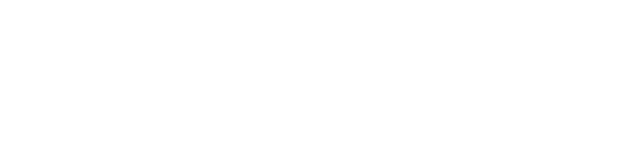
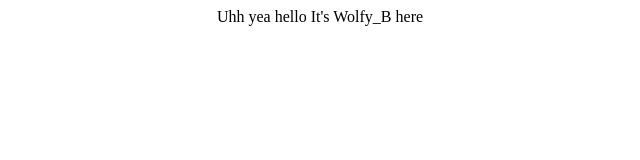
Before and after one commit to Wolfy-B/Wolfy-B.github.io, a plain HTML site: page index.html in a window 1280 px wide. Shown: the whole page, without its empty margins (320-960 px from the left). Drawn offline with Linux system fonts and the light colour scheme.

Commit message:
uhh yea hello

```diff
--- a/index.html
+++ b/index.html
@@ -1,7 +1,16 @@
 <!DOCTYPE html>
 <html>
+<div class="all">
 <head>
 <title>Wolfy_B</title>
- <link rel = "stylesheet" type = "text/css" href = "Styles.css" />
+<link rel = "stylesheet" type = "text/css" href = "Styles.css"/>
 </head>
+<body>
+<div class="main">
+<center>
+Uhh yea hello It's Wolfy_B here
+</center>
+</div>
+</body>
+</div>
 </html>
```
